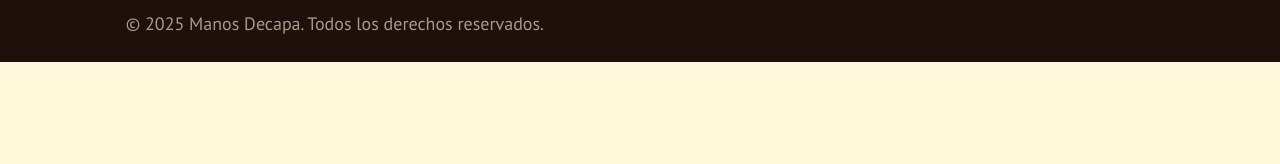
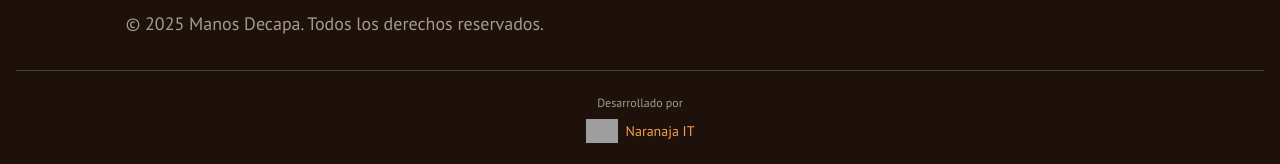
Before and after one commit to jgimenoperez/ManosDecapa, a Next.js app in the folder front-studio-main/: page / in a window 1280 px wide. Shown: the part 8600-8764 px from the top of the page. Before the commit the page ends 8662 px from the top, so only its background shows below. Built offline with nearby package versions, Linux system fonts and the light colour scheme; grey boxes are pictures that could not be loaded.

Commit message:
logo naranaja it

```diff
--- a/front-studio-main/src/components/footer.tsx
+++ b/front-studio-main/src/components/footer.tsx
@@ -61,6 +61,13 @@ export function Footer() {
           <div className="text-center text-sm text-background/60">
             <p>&copy; {new Date().getFullYear()} Manos Decapa. Todos los derechos reservados.</p>
           </div>
+          <div className="mt-8 pt-6 border-t border-background/20 flex flex-col items-center justify-center gap-2">
+            <p className="text-background/60 text-xs">Desarrollado por</p>
+            <a href="https://naranjait.es/" target="_blank" rel="noopener noreferrer" className="flex items-center gap-2 hover:opacity-80 transition-opacity">
+              <img src="https://naranjait.es/images/naranja-it-logo-v5.svg" alt="Naranaja IT" className="h-6 w-auto" />
+              <span className="text-accent hover:underline text-sm font-medium">Naranaja IT</span>
+            </a>
+          </div>
         </div>
       </div>
     </footer>
```
